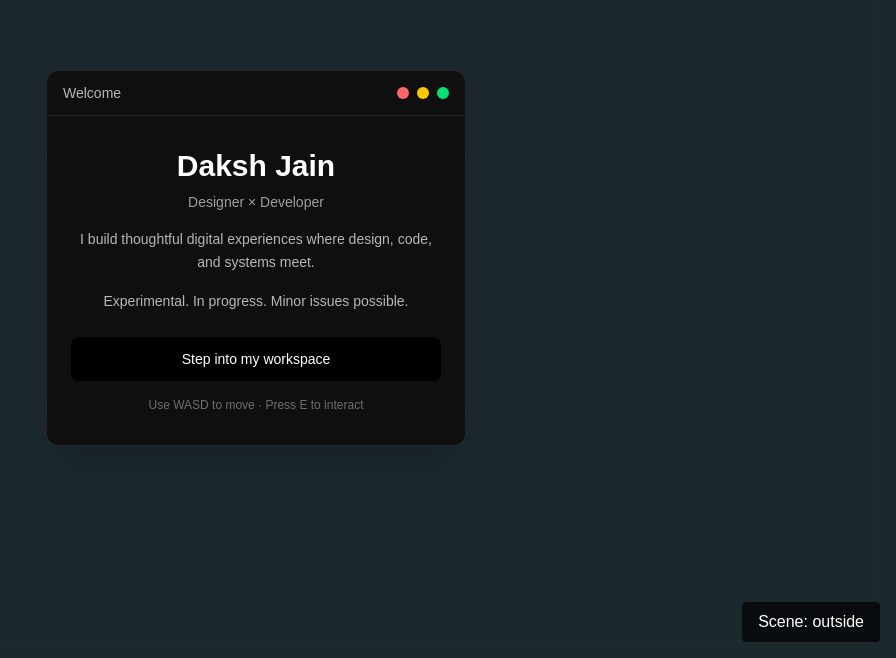
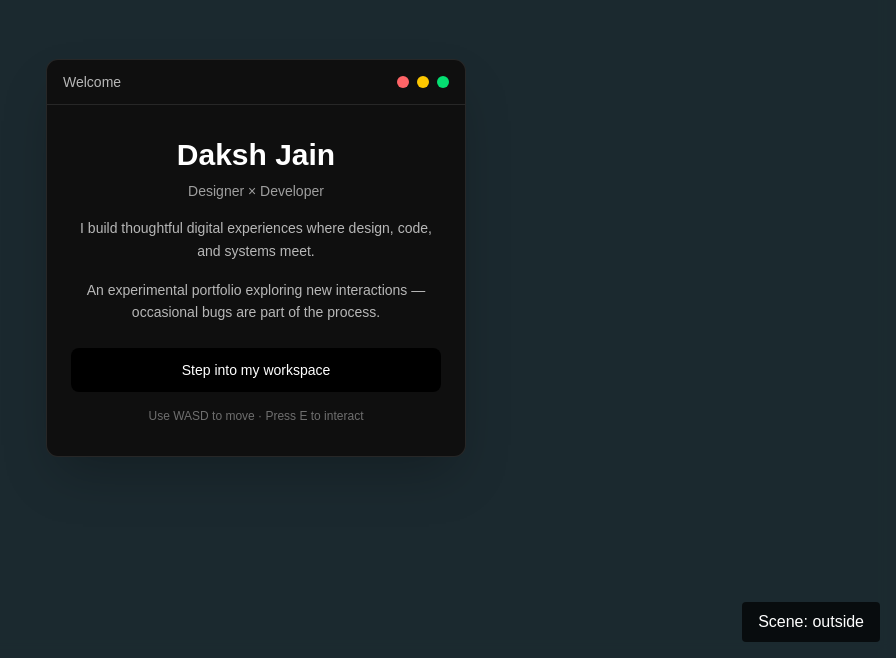
Before and after one commit to Djain2610/portfolio_3d, a Next.js app: page / in a window 1280 px wide. Shown: the part 142-800 px from the top of the page, without its empty margins (384-1280 px from the left). Built offline with nearby package versions, Linux system fonts and the light colour scheme.

Commit message:
Update page.js

```diff
--- a/app/page.js
+++ b/app/page.js
@@ -240,7 +240,7 @@ function EntryOverlay({ onEnter }) {
           </p>
 
            <p className="mt-4 text-sm leading-relaxed text-white/70">
-           Experimental. In progress. Minor issues possible.
+           An experimental portfolio exploring new interactions — occasional bugs are part of the process.
           </p>
 
           <button
```
